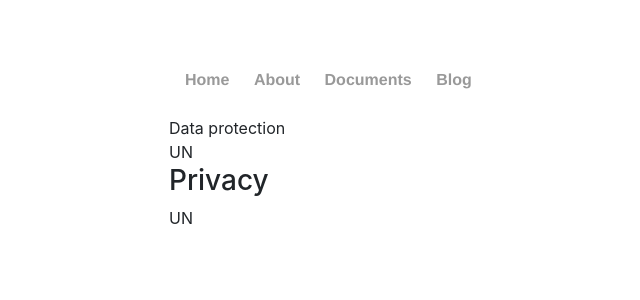
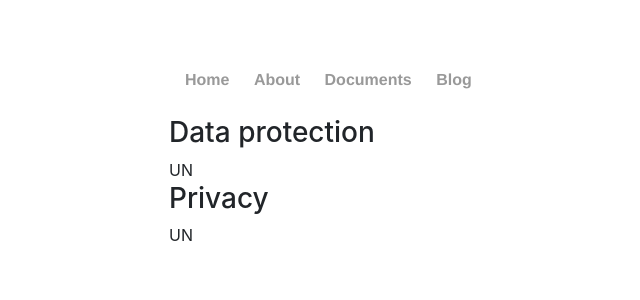
Before and after one commit to crisloma/crisloma.github.io, a Jekyll site: the page documents.html, which Jekyll copies as it is, in a window 1280 px wide. Shown: the top 300 px of the page, without its empty margins (23-663 px from the left). Built offline with Jekyll 4.4.1, drawn with Linux system fonts in a browser that asks for light colours.

Commit message:
Update documents.html

```diff
--- a/documents.html
+++ b/documents.html
@@ -17,13 +17,14 @@
     	</ul>
 </nav>
 
-	<div class="panel panel-default">
-  <div class="panel-heading">Data protection</div>
-  <div class="panel-body">UN</div>
-</div>
+
 
 	<div class="panel panel-default">
  	<div class="panel-heading">
+    	<h3 class="panel-title">Data protection</h3>
+  	</div>
+  	<div class="panel-body">UN</div>
+	</div>
 	<h3 class="panel-title">Privacy</h3>
   	</div>
   	<div class="panel-body">UN</div>
```
Lines whose indentation alone changed are shown as unchanged.
